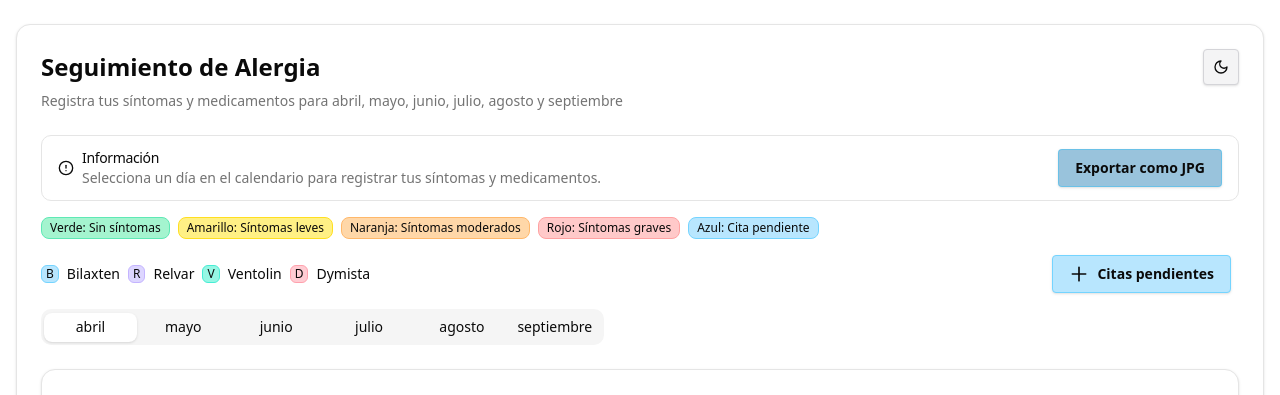
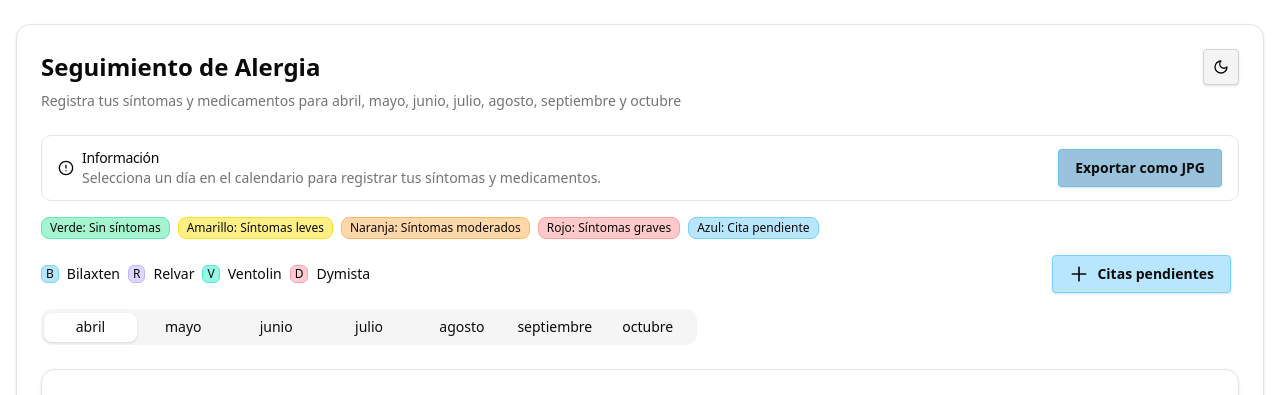
Before and after one commit to efe13dev/alergias-nextjs, a Next.js app: page / in a window 1280 px wide. Shown: the top 395 px of the page. Built offline with nearby package versions, Linux system fonts and the light colour scheme.

Commit message:
feat: añadir soporte para persistencia del tema en cookies y agregar octubre al calendario

```diff
--- a/src/app/layout.tsx
+++ b/src/app/layout.tsx
@@ -28,15 +28,17 @@ export default function RootLayout({
   children: React.ReactNode;
 }>) {
   return (
-    <html lang="en">
+    <html lang="en" suppressHydrationWarning>
       <head>
         <Script id="theme-init" strategy="beforeInteractive">
           {`
             (function(){
               try {
+                var m = document.cookie.match(/(?:^|; )theme=([^;]+)/);
+                var cookieTheme = m ? decodeURIComponent(m[1]) : null;
                 var stored = localStorage.getItem('theme');
                 var systemDark = window.matchMedia('(prefers-color-scheme: dark)').matches;
-                var theme = stored || (systemDark ? 'dark' : 'light');
+                var theme = cookieTheme || stored || (systemDark ? 'dark' : 'light');
                 var root = document.documentElement;
                 if (theme === 'dark') root.classList.add('dark'); else root.classList.remove('dark');
               } catch(e) {}
--- a/src/app/page.tsx
+++ b/src/app/page.tsx
@@ -12,13 +12,13 @@ import AppointmentManager from "../components/AppointmentManager";
 import { CalendarDayButton } from "../components/CalendarDayButton";
 import DayEditor from "../components/day-editor";
 
+import ThemeToggle from "@/components/ThemeToggle";
 import { Alert, AlertDescription, AlertTitle } from "@/components/ui/alert";
 import { Badge } from "@/components/ui/badge";
 import { Calendar } from "@/components/ui/calendar";
 import { Card, CardContent, CardDescription, CardHeader, CardTitle } from "@/components/ui/card";
 import { Dialog, DialogContent, DialogHeader, DialogTitle } from "@/components/ui/dialog";
 import { Tabs, TabsContent, TabsList, TabsTrigger } from "@/components/ui/tabs";
-import ThemeToggle from "@/components/ThemeToggle";
 
 // Tipos para nuestros datos
 
@@ -41,6 +41,7 @@ export default function Home() {
     new Date(new Date().getFullYear(), 6, 1), // Julio (mes 6)
     new Date(new Date().getFullYear(), 7, 1), // Agosto (mes 7)
     new Date(new Date().getFullYear(), 8, 1), // Septiembre (mes 8)
+    new Date(new Date().getFullYear(), 9, 1), // Octubre (mes 9)
   ];
 
   // Calcular el valor por defecto del mes actual
@@ -198,7 +199,8 @@ export default function Home() {
             <ThemeToggle />
           </div>
           <CardDescription>
-            Registra tus síntomas y medicamentos para abril, mayo, junio, julio, agosto y septiembre
+            Registra tus síntomas y medicamentos para abril, mayo, junio, julio, agosto, septiembre
+            y octubre
           </CardDescription>
         </CardHeader>
         <CardContent>
@@ -284,7 +286,7 @@ export default function Home() {
           </div>
 
           <Tabs value={selectedTab} onValueChange={setSelectedTab} className="w-full">
-            <TabsList className="mb-4 grid grid-cols-6">
+            <TabsList className="mb-4 grid grid-cols-7">
               {months.map((month) => (
                 <TabsTrigger key={month.toISOString()} value={format(month, "MMM")}>
                   {format(month, "MMMM", { locale: es })}
--- a/src/components/theme-provider.tsx
+++ b/src/components/theme-provider.tsx
@@ -28,9 +28,14 @@ export default function ThemeProvider({ children }: { children: React.ReactNode
   // Inicializa según localStorage o clase actual en <html>
   useEffect(() => {
     try {
+      // Lee cookie primero para mantener consistencia con SSR
+      const cookieMatch = document.cookie.match(/(?:^|; )theme=([^;]+)/);
+      const cookieTheme = (cookieMatch ? decodeURIComponent(cookieMatch[1]) : null) as
+        | Theme
+        | null;
       const stored = localStorage.getItem("theme") as Theme | null;
       const current = document.documentElement.classList.contains("dark") ? "dark" : "light";
-      const initial = stored || current;
+      const initial = cookieTheme || stored || current;
 
       setThemeState(initial);
       applyThemeClass(initial);
@@ -41,6 +46,8 @@ export default function ThemeProvider({ children }: { children: React.ReactNode
     setThemeState(t);
     try {
       localStorage.setItem("theme", t);
+      // Sincroniza cookie (1 año)
+      document.cookie = `theme=${encodeURIComponent(t)}; path=/; max-age=${60 * 60 * 24 * 365}`;
     } catch {}
     applyThemeClass(t);
   }, []);
```
